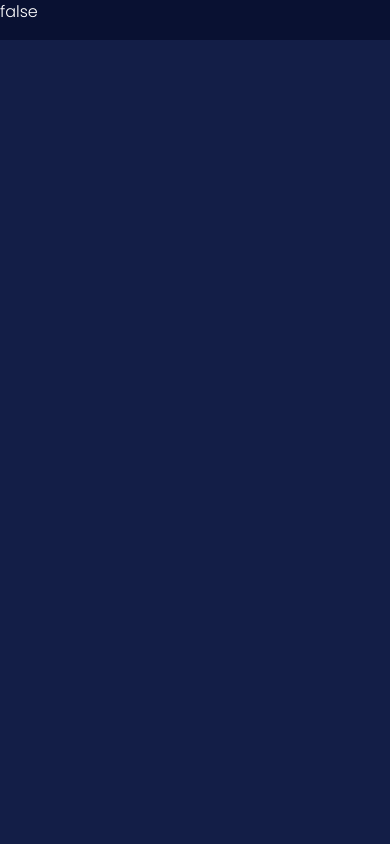
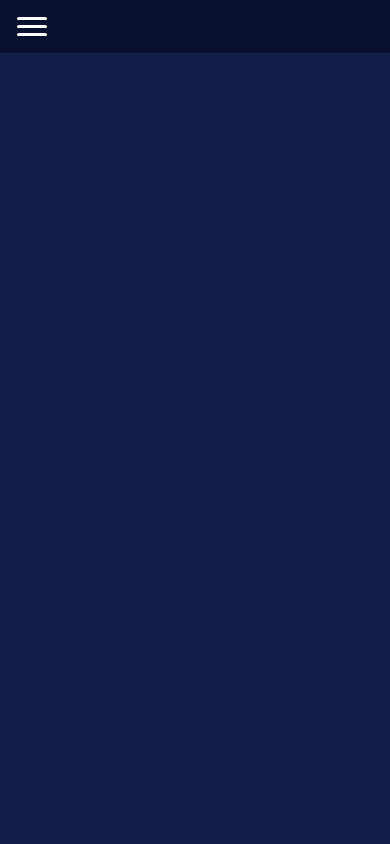
Before and after one commit to lvaroqui/rise-up-3, a Nuxt app: page / in a window 390 px wide. Shown: the top 844 px of the page. Built offline with nearby package versions, Linux system fonts and the light colour scheme.

Commit message:
Add mobile menu

```diff
--- a/pages/index.vue
+++ b/pages/index.vue
@@ -1,9 +1,31 @@
 <template>
   <div class="main bg-navy-blue">
-    <div
-      class="fixed w-full md:hidden h-10 bg-navy-blue-darker text-white fill-current bg-opacity-75"
-    >
-      <button @click="navOpen = !navOpen">{{ navOpen }}</button>
+    <div class="fixed w-full md:hidden z-10">
+      <div class="bg-navy-blue-darker bg-opacity-90 text-white flex">
+        <div
+          class="py-3 ml-3 nav-burger"
+          :class="{ 'nav-active': navOpen }"
+          @click="navOpen = !navOpen"
+        >
+          <div class="nav-burger-1" />
+          <div class="nav-burger-2" />
+          <div class="nav-burger-3" />
+        </div>
+      </div>
+      <div
+        class="bg-blue bg-opacity-90 flex flex-col transition-all duration-300 transform"
+        :class="navOpen ? '' : 'opacity-0'"
+      >
+        <a
+          v-for="entry in navEntries"
+          :key="entry.name"
+          :href="entry.href"
+          class="ml-3 py-3 text-xl"
+          @click="navOpen = false"
+        >
+          {{ entry.text }}
+        </a>
+      </div>
     </div>
     <div
       class="hidden md:block text-xl fixed h-full text-center bg-navy-blue-darker text-blue bg-opacity-75 w-16"
@@ -99,4 +121,29 @@ export default Vue.extend({
   right: 0;
   bottom: 0.5em;
 }
+
+.nav-burger {
+  cursor: pointer;
+  &.nav-active {
+    .nav-burger-1 {
+      transform: translateY(8px) rotate(45deg);
+    }
+    .nav-burger-2 {
+      opacity: 0;
+    }
+    .nav-burger-3 {
+      transform: translateY(-8px) rotate(-45deg);
+    }
+  }
+}
+
+.nav-burger div {
+  width: 30px;
+  height: 3px;
+  background-color: white;
+  margin: 5px;
+  border: white 1px;
+  border-radius: 3px;
+  transition: all 0.3s ease;
+}
 </style>
```
